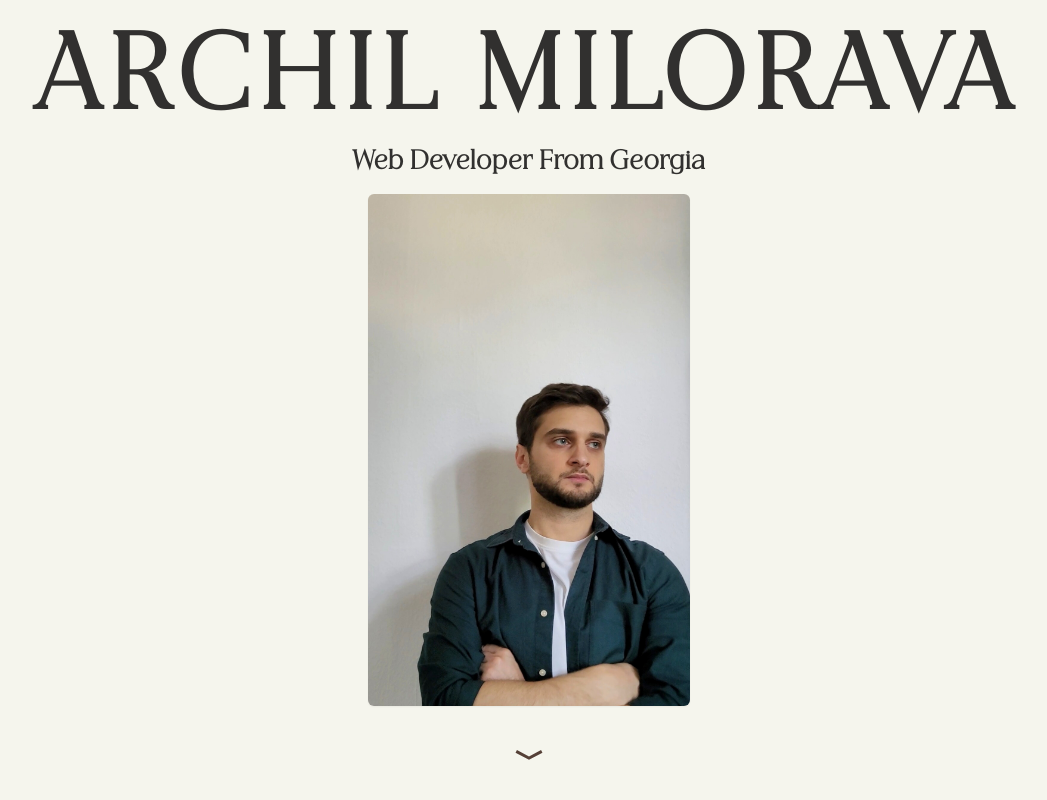
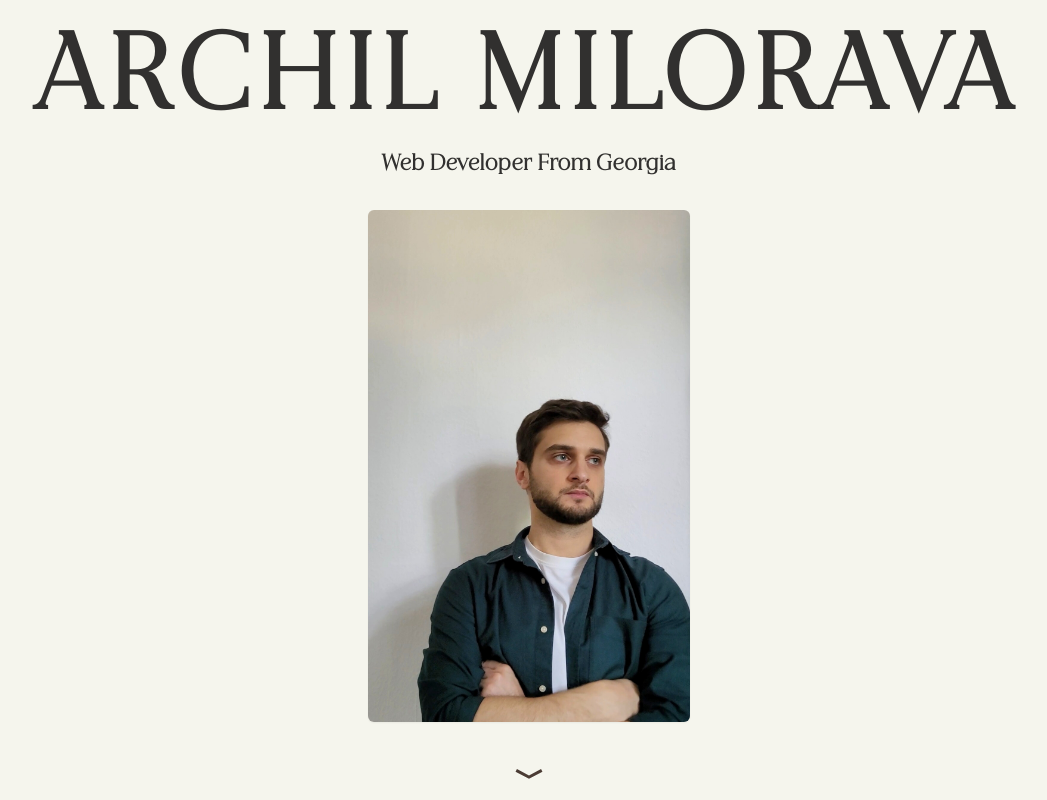
Before and after one commit to Archil-Milorava/Portfolio-final, a React (Vite) app: page / in a window 1280 px wide. Shown: the top 800 px of the page, without its empty margins (111-1158 px from the left). Built offline with nearby package versions, Linux system fonts and the light colour scheme; a web font is replaced by a local one.

Commit message:
fix: firs page

```diff
--- a/src/animations/TagReveal.jsx
+++ b/src/animations/TagReveal.jsx
@@ -1,6 +1,5 @@
 // eslint-disable-next-line no-unused-vars
 import { motion } from "framer-motion";
-import TextReveal from "../components/TextReveal";
 
 const TagReveal = ({ children, delay }) => {
   return (
--- a/src/pages/FirstPage.jsx
+++ b/src/pages/FirstPage.jsx
@@ -41,7 +41,7 @@ const FirstPage = () => {
   });
 
   return (
-    <main className="  w-full h-[95vh] sm:h-screen  bg-[#F5F5ED]   flex flex-col font-pirveli text-dark/90 p-0 m-0  overflow-hidden">
+    <main className="  w-full h-[95vh] sm:h-screen  bg-[#F5F5ED]   flex flex-col font-pirveli  text-dark/90 p-0 m-0 relative  overflow-hidden">
       {/* Header Container */}
       <div className="h-1/6 w-full flex items-center justify-center">
         <h1
@@ -54,11 +54,13 @@ const FirstPage = () => {
 
       {/* Placeholder for content */}
       <div className=" w-full h-full flex flex-col  items-center justify-around  py-2">
-        <p className="text-[0.8rem] sm:py-1  sm:text-2xl font-bold  tracking-wide">
+        <p className="text-[4px] sm:py-1  sm:text-xl font-bold  tracking-wide">
           Web Developer From  Georgia
         </p>
 
-        <div className="rounded-md overflow-hidden mx-4  sm:h-[32rem] sm:-[20rem] shadow-sm">
+
+
+        <div className="rounded-md overflow-hidden mx-4 mt-2 h-[25rem]  sm:h-[32rem]  shadow-sm">
           <img
             src={profile}
             alt="profile"
@@ -70,8 +72,8 @@ const FirstPage = () => {
           better experience on full screen
         </p>
 
-        <div ref={imageRef} className="mb-4">
-          <RiArrowDownWideFill className="mb-4 text-4xl font-extralight " />
+        <div ref={imageRef} className="mb-1">
+          <RiArrowDownWideFill className="mb- text-4xl font-extralight " />
         </div>
       </div>
     </main>
```
